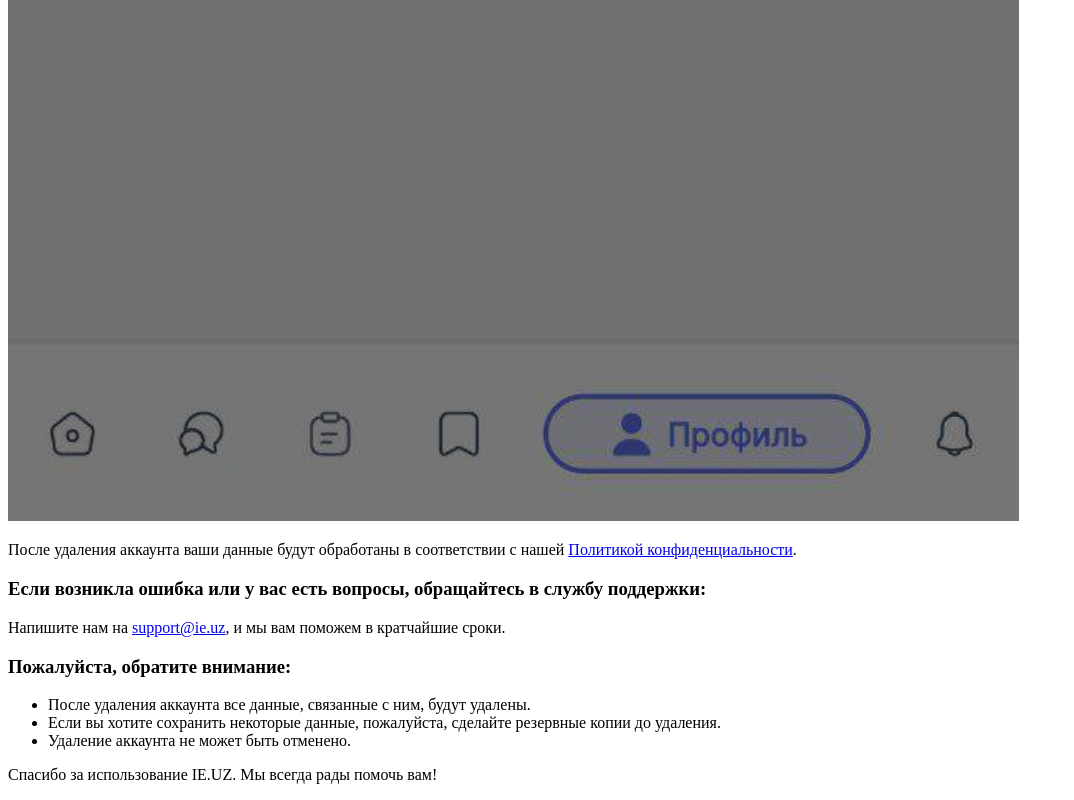
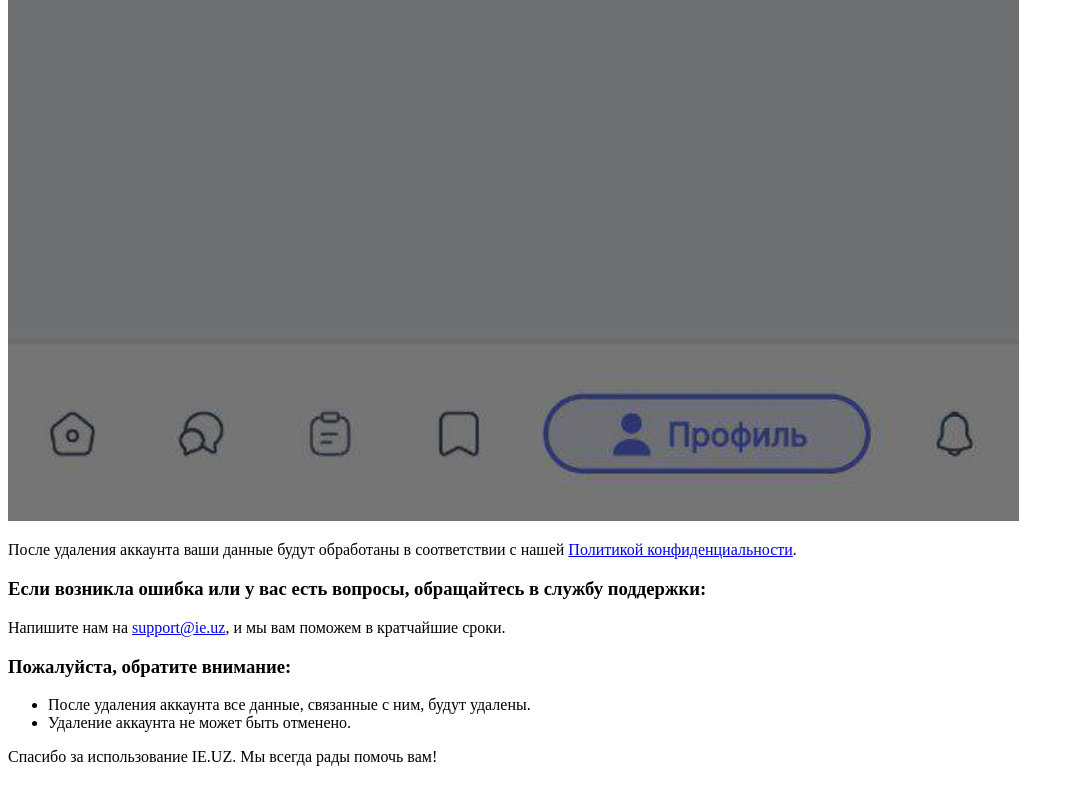
Before and after one commit to MehribanShukrieva/account-deletion, a plain HTML site: page index.html in a window 1280 px wide. Shown: the part 3810-4610 px from the top of the page, without its empty margins (0-1074 px from the left). Drawn offline with Linux system fonts and the light colour scheme.

Commit message:
Update index.html

```diff
--- a/index.html
+++ b/index.html
@@ -28,7 +28,6 @@
     <h3>Пожалуйста, обратите внимание:</h3>
     <ul>
         <li>После удаления аккаунта все данные, связанные с ним, будут удалены.</li>
-        <li>Если вы хотите сохранить некоторые данные, пожалуйста, сделайте резервные копии до удаления.</li>
         <li>Удаление аккаунта не может быть отменено.</li>
     </ul>
 
```
